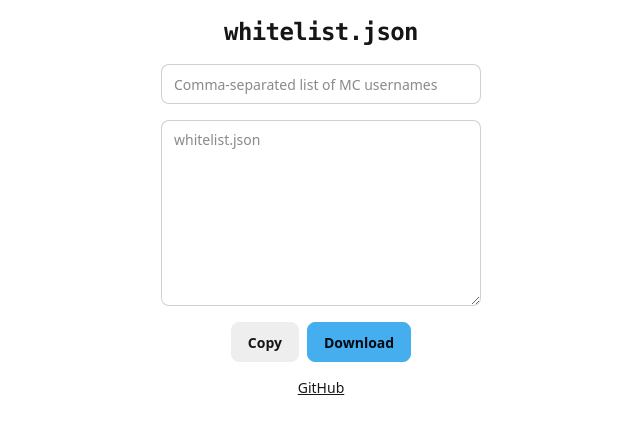
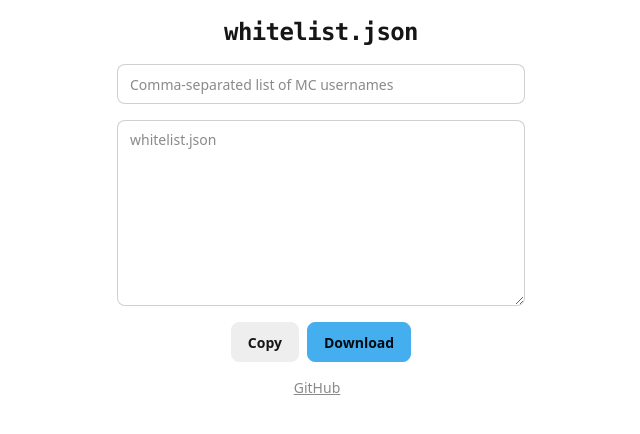
Before and after one commit to khui0/whitelist-json, a SvelteKit app: page / in a window 1280 px wide. Shown: the top 434 px of the page, without its empty margins (319-959 px from the left). Built offline with nearby package versions, Linux system fonts and the light colour scheme.

Commit message:
feat: finishing touches

```diff
--- a/package.json
+++ b/package.json
@@ -37,6 +37,7 @@
   },
   "dependencies": {
     "daisyui": "^5.0.0-beta.9",
-    "file-saver": "^2.0.5"
+    "file-saver": "^2.0.5",
+    "vite-plugin-package-version": "^1.1.0"
   }
 }
--- a/src/routes/+layout.svelte
+++ b/src/routes/+layout.svelte
@@ -3,6 +3,10 @@
   let { children } = $props();
 </script>
 
-<main class="flex flex-col items-center gap-4 p-4">
+<svelte:head>
+  <title>whitelist.json</title>
+</svelte:head>
+
+<main class="mx-auto flex max-w-110 flex-col items-center gap-4 p-4">
   {@render children()}
 </main>
--- a/src/routes/+page.svelte
+++ b/src/routes/+page.svelte
@@ -48,12 +48,12 @@
   bind:value={usernames}
   {oninput}
   type="text"
-  class="input"
+  class="input w-full"
   placeholder="Comma-separated list of MC usernames"
 />
 <textarea
   bind:value={whitelist}
-  class="textarea overflow-auto break-normal whitespace-pre"
+  class="textarea w-full overflow-auto break-normal whitespace-pre"
   rows="8"
   readonly
   placeholder="whitelist.json"
@@ -62,9 +62,12 @@
   <button class="btn" onclick={copy}>Copy</button>
   <button class="btn btn-primary" onclick={download}>Download</button>
 </div>
-<a
-  class="link text-sm"
-  target="_blank"
-  rel="noopener noreferrer"
-  href="https://github.com/khui0/whitelist-json">GitHub</a
->
+<div class="text-base-content/50 flex flex-wrap gap-2 text-sm">
+  <a
+    class="link"
+    target="_blank"
+    rel="noopener noreferrer"
+    href="https://github.com/khui0/whitelist-json">GitHub</a
+  >
+  <p>{import.meta.env.PACKAGE_VERSION}</p>
+</div>
--- a/vite.config.ts
+++ b/vite.config.ts
@@ -1,7 +1,8 @@
 import tailwindcss from "@tailwindcss/vite";
 import { sveltekit } from "@sveltejs/kit/vite";
+import version from "vite-plugin-package-version";
 import { defineConfig } from "vite";
 
 export default defineConfig({
-  plugins: [sveltekit(), tailwindcss()],
+  plugins: [sveltekit(), tailwindcss(), version()],
 });
```
Also changed, not shown: 2 other files (tests, documents, lock files or other folders).
